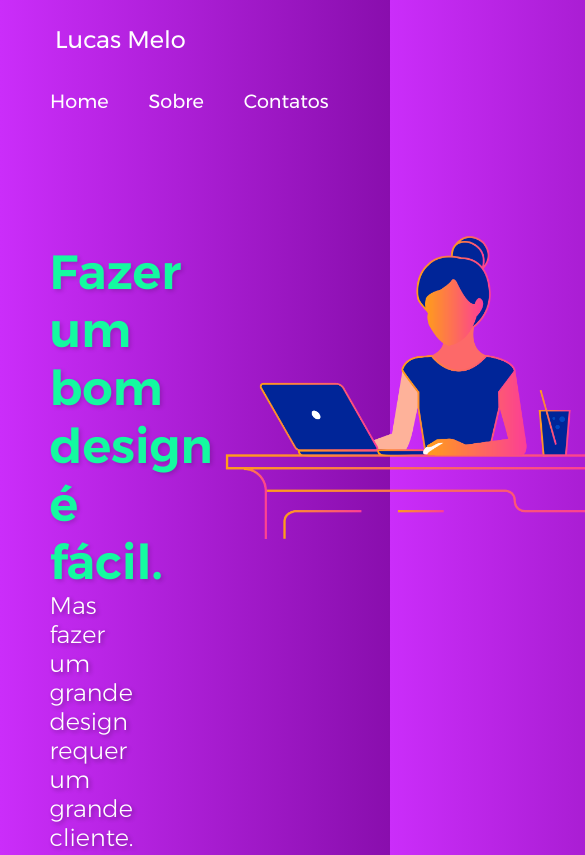
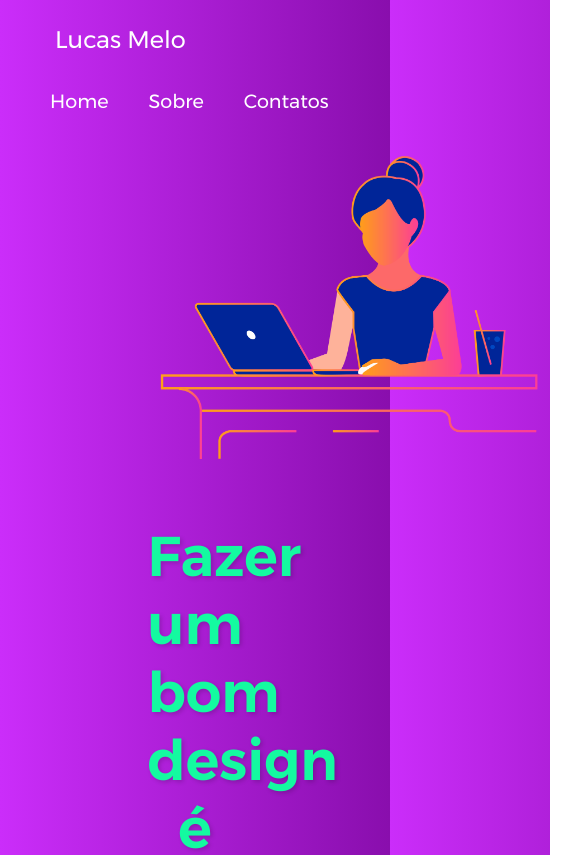
Before and after one commit to LucasMeloTorres/landdesigner, a plain HTML site: page index.html in a window 390 px wide. Shown: the top 855 px of the page, 585 px wide, since content can reach past the window. Drawn offline with Linux system fonts and the light colour scheme.

Commit message:
responsiv 04.05

```diff
--- a/responsiv.css
+++ b/responsiv.css
@@ -1,6 +1,35 @@
 @charset "UTF-8";
 
 /*media queries*/
-@media screen {
+@media (max-width: 910px) {
+    .contentbanner{
+        flex-direction: column;
+    }
 
+/*estilo caixa contener*/
+    .contentbanner{
+        margin-top: 10px;
+    }
+
+/*estilo contener texto*/
+    .contenttexto {
+        max-width: 80vw;
+        margin: 0px auto;
+        text-align: center;
+    }
+
+/*estilo contener texto h1*/
+    .contenttexto h1 {
+        font-family: bolde;
+        color: var(--tiffane);
+        font-size: 3.5rem;
+        text-shadow: 2px 2px 4px rgba(0, 0, 0, 0.171);
+    }
+
+/*estilo contener imagem*/
+.contentimg {
+    width: 100%;
+    margin-left: 150px;
+    order: -1; /*mudando a ordem da imagem como conteiner 1*/
 }
+}
--- a/style.css
+++ b/style.css
@@ -4,17 +4,19 @@
     font-family: light;
     src: url(fonts/Montserrat-Light.ttf);
 }
+
 @font-face {
     font-family: regular;
     src: url(fonts/Montserrat-Regular.ttf);
 }
+
 @font-face {
     font-family: bolde;
     src: url(fonts/Montserrat-SemiBold.ttf);
 }
 
-:root{
-/*paleta de cores*/
+:root {
+    /*paleta de cores*/
     --lilasescuro: #890EAD;
     --amareloescuro: #FAC035;
     --lilasclaro: #CB2DFA;
@@ -23,19 +25,21 @@
 }
 
 /*reset*/
-*{
+* {
     padding: 0px;
     margin: 0px;
     box-sizing: border-box;
 }
 
 /*estilo header*/
-body{
-    max-width: 1800px;
+body {
+    max-width: 1500px;
+    margin: 0px auto;
     background-image: linear-gradient(to left, #890EAD, #CB2DFA);
 
 }
-.contentheader{
+
+.contentheader {
     display: flex;
     justify-content: space-between;
     flex-wrap: wrap;
@@ -45,7 +49,7 @@ body{
 }
 
 /*estilo logo*/
-.logo{
+.logo {
     font-family: regular;
     text-decoration: none;
     font-size: 1.5rem;
@@ -54,18 +58,20 @@ body{
     margin: 20px;
     padding: 5px;
 }
-.logo:hover{
+
+.logo:hover {
     color: var(--tiffane);
     transition: 0.5s;
     border-left: 2px solid var(--tiffane);
 }
 
 /*estilo navegação*/
-.navbar ul{
+.navbar ul {
     display: flex;
 }
 
-.navbar li, a{
+.navbar li,
+a {
     list-style: none;
     text-decoration: none;
     font-family: regular;
@@ -73,14 +79,15 @@ body{
     color: white;
     padding: 10px;
 }
-.navbar a:hover{
+
+.navbar a:hover {
     color: var(--tiffane);
     transition: 0.5s;
     border-left: 2px solid var(--tiffane);
 }
 
 /*estilo contener banner*/
-.contentbanner{
+.contentbanner {
     display: flex;
     justify-content: space-around;
     align-content: center;
@@ -88,19 +95,20 @@ body{
 }
 
 /*estilo contener textos - botão*/
-.contenttexto{
-    max-width: 40vw;
-    padding: 30px;
+.contenttexto {
+    width: 50%;
+    padding: 50px;
+    margin: 0px auto;
 }
 
-.contenttexto h1{
+.contenttexto h1 {
     font-family: bolde;
     color: var(--tiffane);
-    font-size: 3rem;
+    font-size: 3.5rem;
     text-shadow: 2px 2px 4px rgba(0, 0, 0, 0.171);
 }
 
-.contenttexto h2{
+.contenttexto h2 {
     font-family: light;
     color: white;
     font-size: 1.5rem;
@@ -109,17 +117,18 @@ body{
 }
 
 /*estilo contener imagem*/
-.contentimg{
-    width: 40%;
+.contentimg {
+    width: 50%;
     text-align: center;
 }
-.imgbanner{
+
+.imgbanner {
     width: 400px;
     margin-top: 10px;
 }
 
-/*estilo contener imagem*/
-.bts{
+/*estilo contener botão*/
+.bts {
     font-family: bolde;
     padding: 10px 30px;
     border: none;
@@ -129,7 +138,7 @@ body{
     box-shadow: 3px 3px 6px rgba(0, 0, 0, 0.26);
 }
 
-.bts:hover{
+.bts:hover {
     color: white;
     background-color: var(--tiffane);
 }
```
